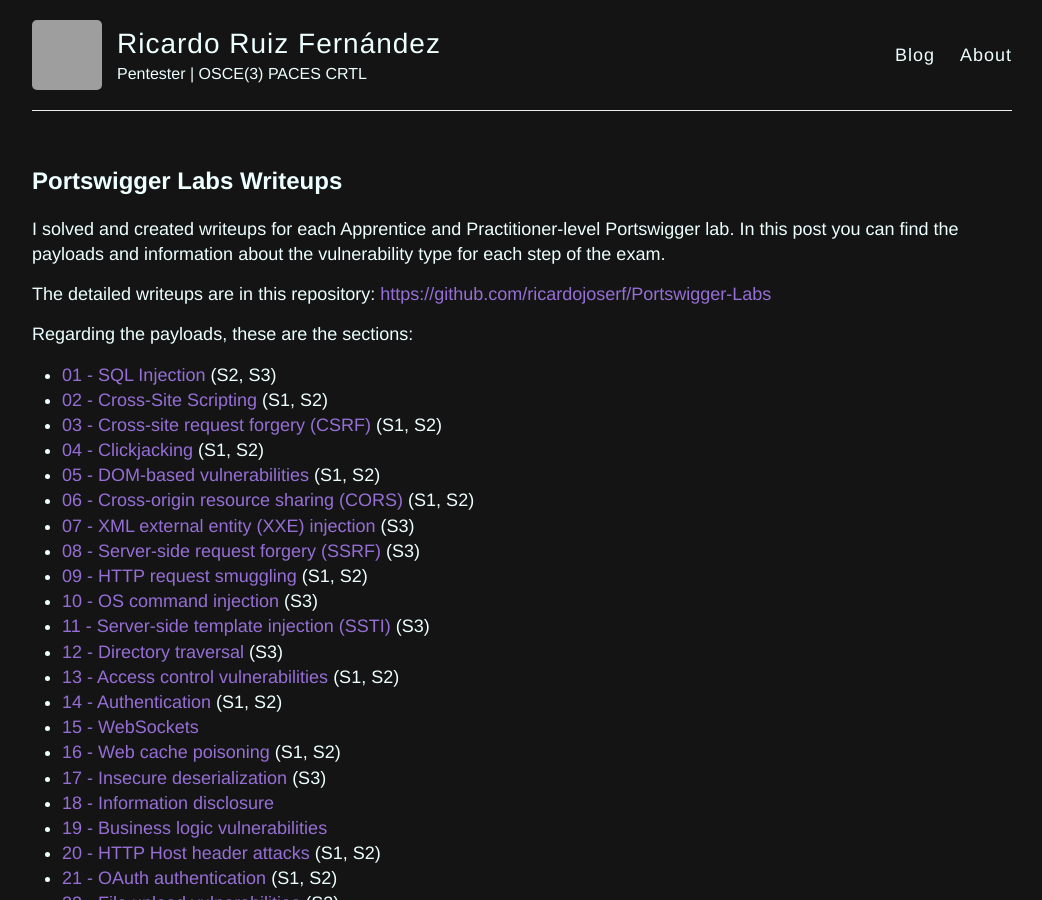
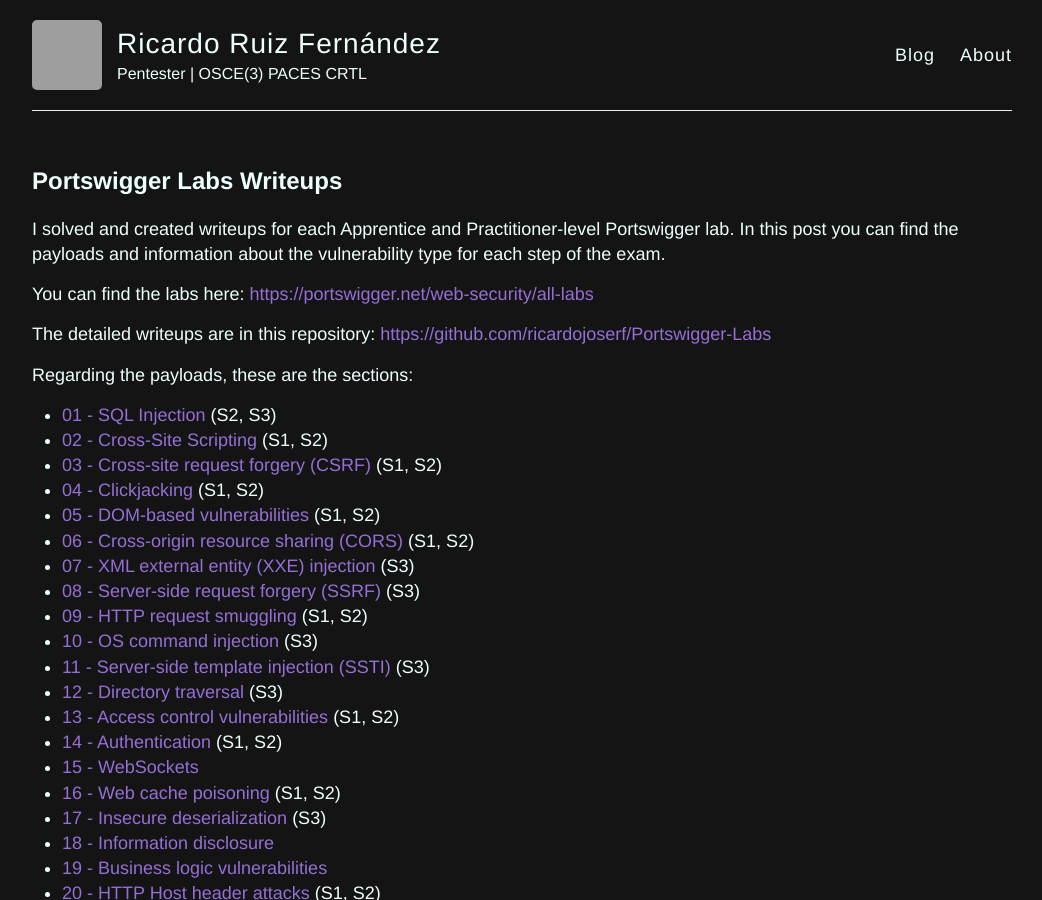
Before and after one commit to ricardojoserf/ricardojoserf.github.io, a Jekyll site: the page built from _posts/2023-5-16-portswiggerlabs.md, in a window 1280 px wide and 900 px high. Shown: the whole window, without its empty margins (118-1160 px from the left). Built offline with Jekyll 4.4.1, drawn with Linux system fonts in a browser that asks for light colours; grey boxes are pictures that could not be loaded.

Commit message:
Update 2023-5-16-portswiggerlabs.md

```diff
--- a/_posts/2023-5-16-portswiggerlabs.md
+++ b/_posts/2023-5-16-portswiggerlabs.md
@@ -8,6 +8,8 @@
 
 <!--more-->
 
+
+You can find the labs here: [https://portswigger.net/web-security/all-labs](https://portswigger.net/web-security/all-labs)
 
 The detailed writeups are in this repository: [https://github.com/ricardojoserf/Portswigger-Labs](https://github.com/ricardojoserf/Portswigger-Labs)
 
```
